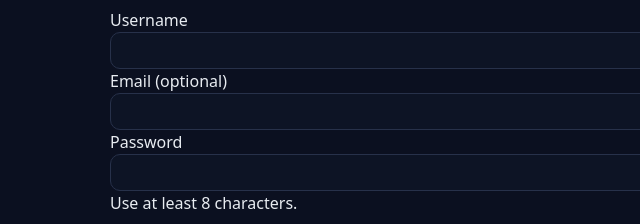
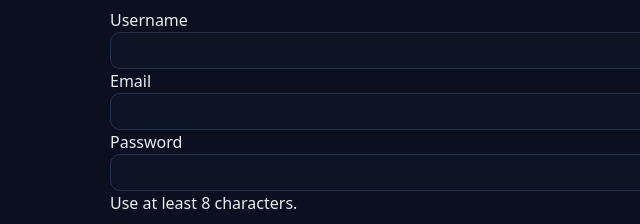
Before and after one commit to EngiKnight/MiddleGround, a website: page app/public/signup.html in a window 1280 px wide. Shown: the part 185-409 px from the top of the page, 0-640 px from the left. Drawn offline with Linux system fonts and the light colour scheme; no server answers.

Commit message:
bookkeeping

```diff
--- a/app/public/signup.html
+++ b/app/public/signup.html
@@ -72,7 +72,7 @@
             </div>
             <div class="row">
               <label for="email"
-                >Email <span class="hint">(optional)</span></label
+                >Email <span class="hint"></span></label
               >
               <input
                 id="email"
```
Also changed, not shown: 2 other files.
